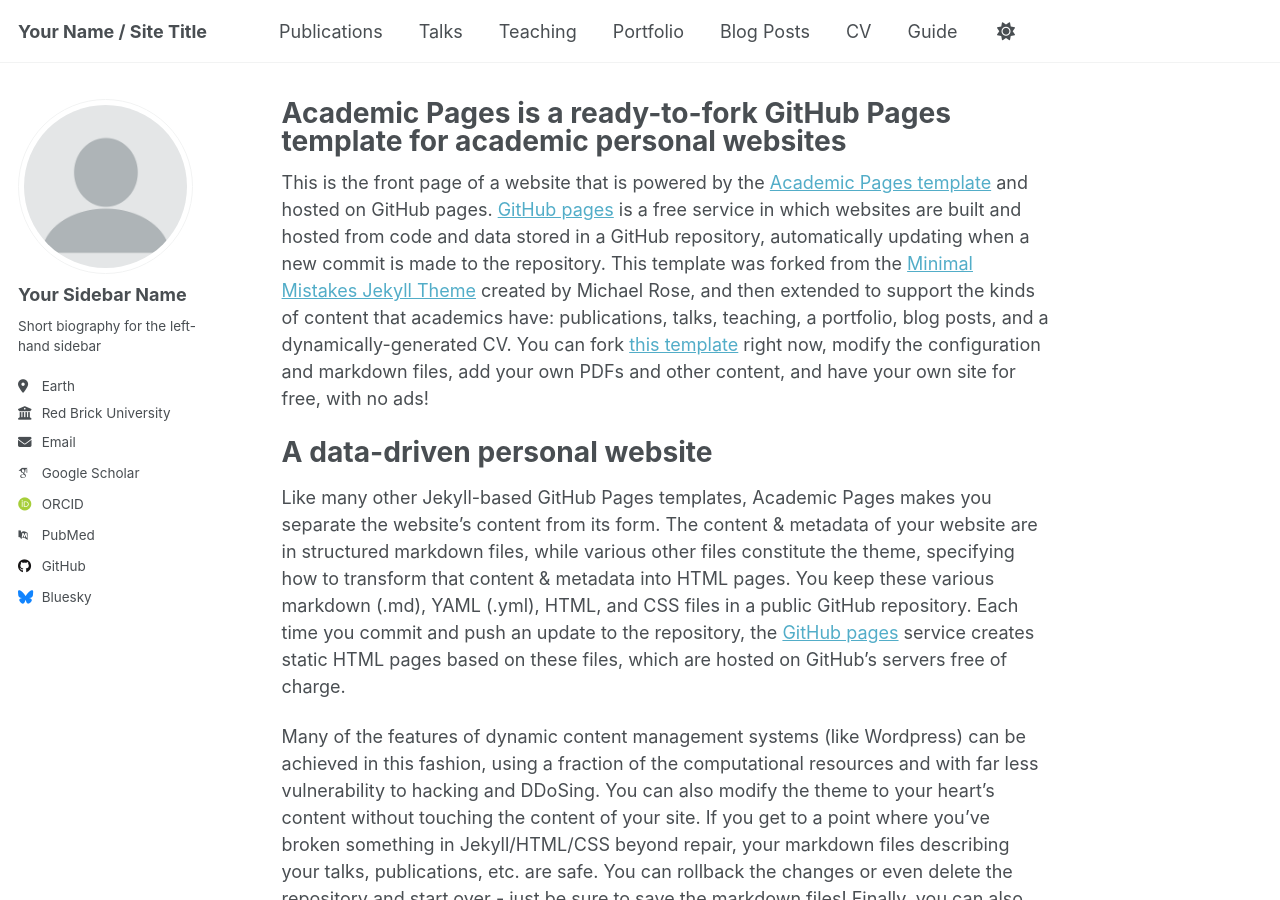
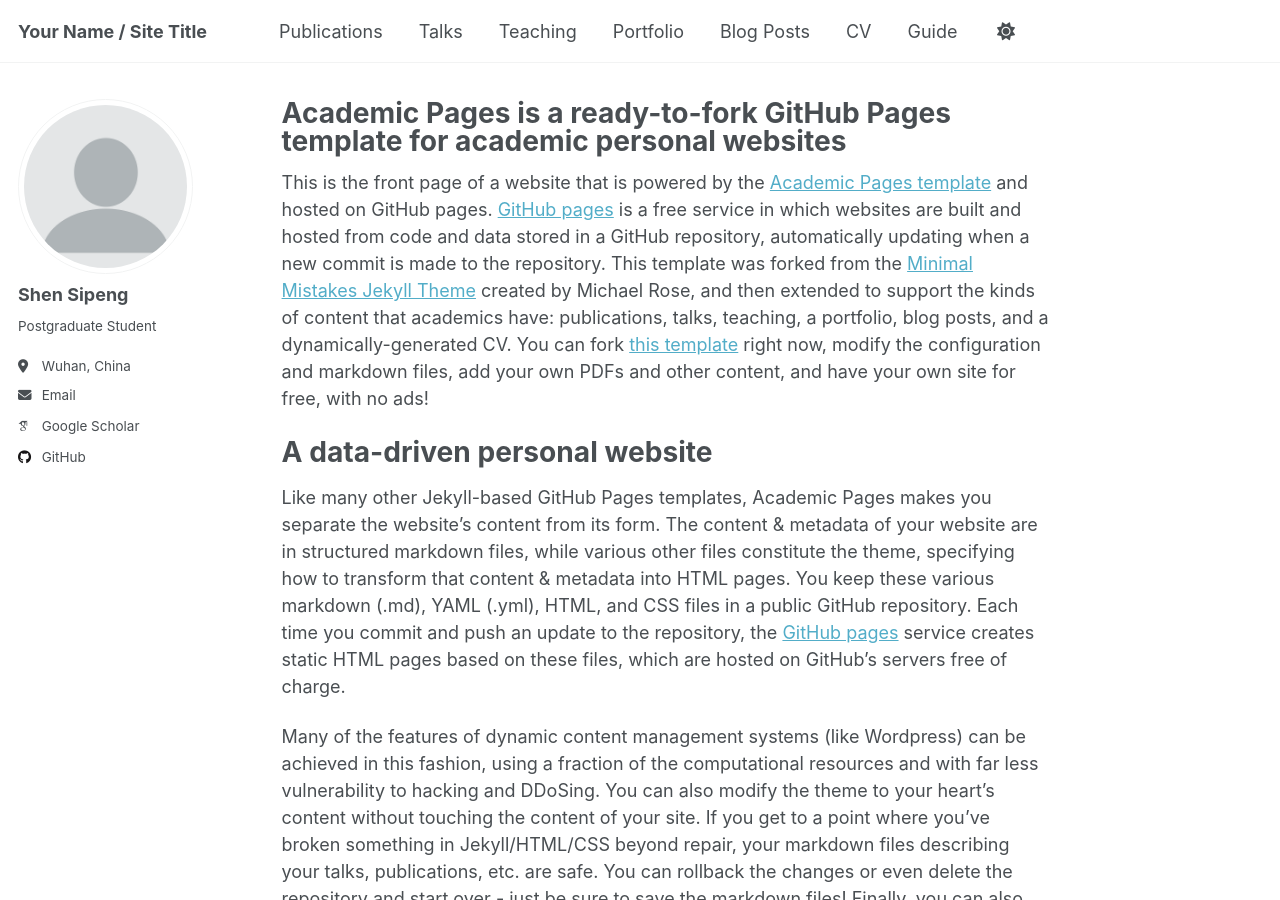
Before and after one commit to SipengShen01/shensipeng, a Jekyll site: the page built from _pages/about.md, in a window 1280 px wide and 900 px high. Built offline with Jekyll 4.4.1, drawn with Linux system fonts in a browser that asks for light colours; some web fonts are replaced; some of the changed lines change nothing that is shown.

Commit message:
Add files via upload

```diff
--- a/_config.yml
+++ b/_config.yml
@@ -23,58 +23,17 @@
 author:
   # Biographic information
   avatar           : "profile.png"
-  name             : "Your Sidebar Name"
-  pronouns         : # example: "she/her"
-  bio              : "Short biography for the left-hand sidebar"
-  location         : "Earth"
-  employer         : "Red Brick University"
-  uri              : # URL
-  email            : "none@example.org"
+  name             : "Shen Sipeng"
+  bio              : "Postgraduate Student"
+  location         : "Wuhan, China"
+  email            : "sipeng@whu.edu.cn"
 
   # Academic websites
-  academia         : # URL
-  arxiv            : # URL - Update with the correct link to your profile
-  googlescholar    : "https://scholar.google.com/citations?user=PS_CX0AAAAAJ"
-  impactstory      : # URL
-  orcid            : "http://orcid.org/yourorcidurl"
-  semantic         : # URL
-  pubmed           : "https://www.ncbi.nlm.nih.gov/pubmed/?term=john+snow"
-  researchgate     : # URL
-  scopus           : # URL
 
-  # Repositories and software development
-  bitbucket        : # Username - Update with your username on the site
-  codepen          : # Username
-  dribbble         : # Username
-  github           : "academicpages"
-  kaggle           : # Username
-  stackoverflow    : # User number or user number and name (i.e., use "1" or "1/jeff-atwood")
+  googlescholar    : "https://scholar.google.com/citations?user=AhQD6FQAAAAJ&hl=en"
+  github           : "YinDFY/"
 
   # Social media
-  bluesky          : "bsky.app" # Replace this with you Bluesky username
-  facebook         : # Username
-  flickr           : # Username
-  foursquare       : # Username
-  goodreads        : # Username
-  google_plus      : # Username
-  keybase          : # Username
-  instagram        : # Username
-  lastfm           : # Username
-  linkedin         : # Username
-  mastodon         : # URL
-  medium           : # URL
-  pinterest        : # Username
-  soundcloud       : # Username
-  steam            : # Username
-  telegram         : # URL
-  tumblr           : # Username
-  twitter          : # Username for X / Twitter
-  vine             : # Username
-  weibo            : # Username
-  wikipedia        : # Username
-  xing             : # Username
-  youtube          : # Username
-  zhihu            : # Username
 
 # Publication Category - The following the list of publication categories and their headings
 publication_category:
```
